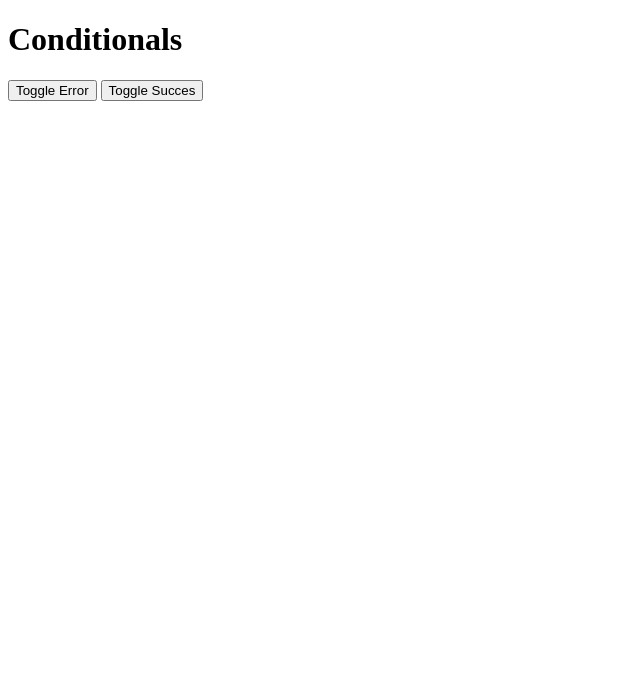
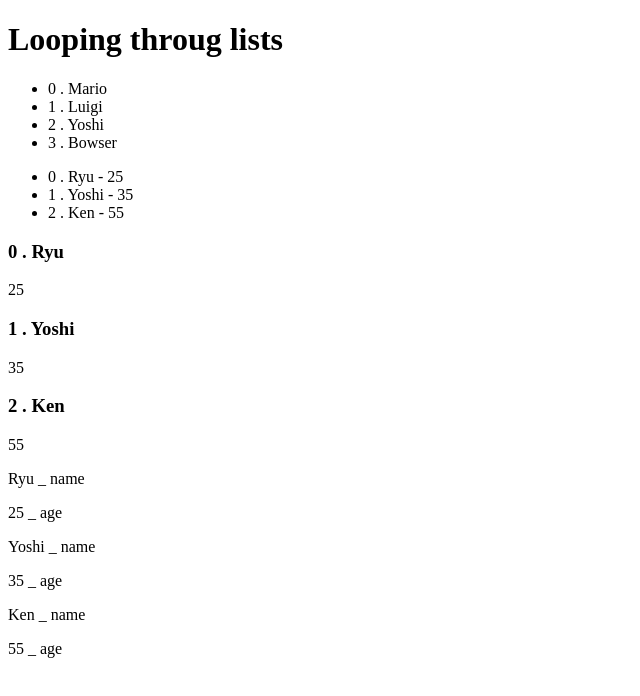
Before and after one commit to Shamzic/VuesJS-tuto, a plain HTML site: page index.html in a window 1280 px wide. Shown: the whole page, without its empty margins (0-640 px from the left). Drawn offline with nearby package versions, Linux system fonts and the light colour scheme.

Commit message:
Tuto VueJS #12 done

```diff
--- a/app.js
+++ b/app.js
@@ -1,8 +1,12 @@
 new Vue({
   el: '#vue-app',
   data: {
-    error: false,
-    succes: false
+    characters: ['Mario', 'Luigi', 'Yoshi', 'Bowser'],
+    ninjas: [
+      {name: 'Ryu', age: 25},
+      {name: 'Yoshi', age: 35},
+      {name: 'Ken', age: 55}
+    ]
   },
   methods: {
 
--- a/index.html
+++ b/index.html
@@ -4,17 +4,34 @@
     <meta charset="utf-8">
     <title>VueJS Tutorials test 1</title>
     <link href="styles.css" rel="stylesheet"/>
-    <script src="https://cdn.jsdelivr.net/npm/vue@2.5.16/dist/vue.js"></script>
+    <!-- development version, includes helpful console warnings -->
+    <script src="https://cdn.jsdelivr.net/npm/vue/dist/vue.js"></script>
   </head>
   <body>
     <div id="vue-app">
-      <h1> Conditionals </h1>
-      <button v-on:click="error = !error"> Toggle Error </button>
-      <button v-on:click="succes = !succes"> Toggle Succes </button>
-      <!-- <p v-if="error"> There has been an error</p>
-      <p v-else-if="succes"> Wooo succes</p> -->
-      <p v-show="error"> ERROR </p>
-      <p v-show="succes"> wooooooo SUCCESS </p>
+      <h1> Looping throug lists </h1>
+      <ul>
+        <li v-for='(c,index) in characters'>{{index}} . {{c}}</li>
+      </ul>
+
+      <ul>
+        <li v-for="(ninja,index) in ninjas">{{ index }} . {{ninja.name}} - {{ ninja.age}}</li>
+      </ul>
+
+      <template v-for="(ninja,index) in ninjas">
+        <h3>{{ index }} . {{ninja.name}}</h3>
+        <p>{{ ninja.age }}</p>
+      </template>
+
+      <template v-for="n in ninjas">
+        <div v-for="(key,val) in n">
+          <p>{{ key}} _ {{ val }}</p>
+
+        </div>
+
+      </template>
+
+
     </div>
     <script src="app.js"></script>
   </body>
```
